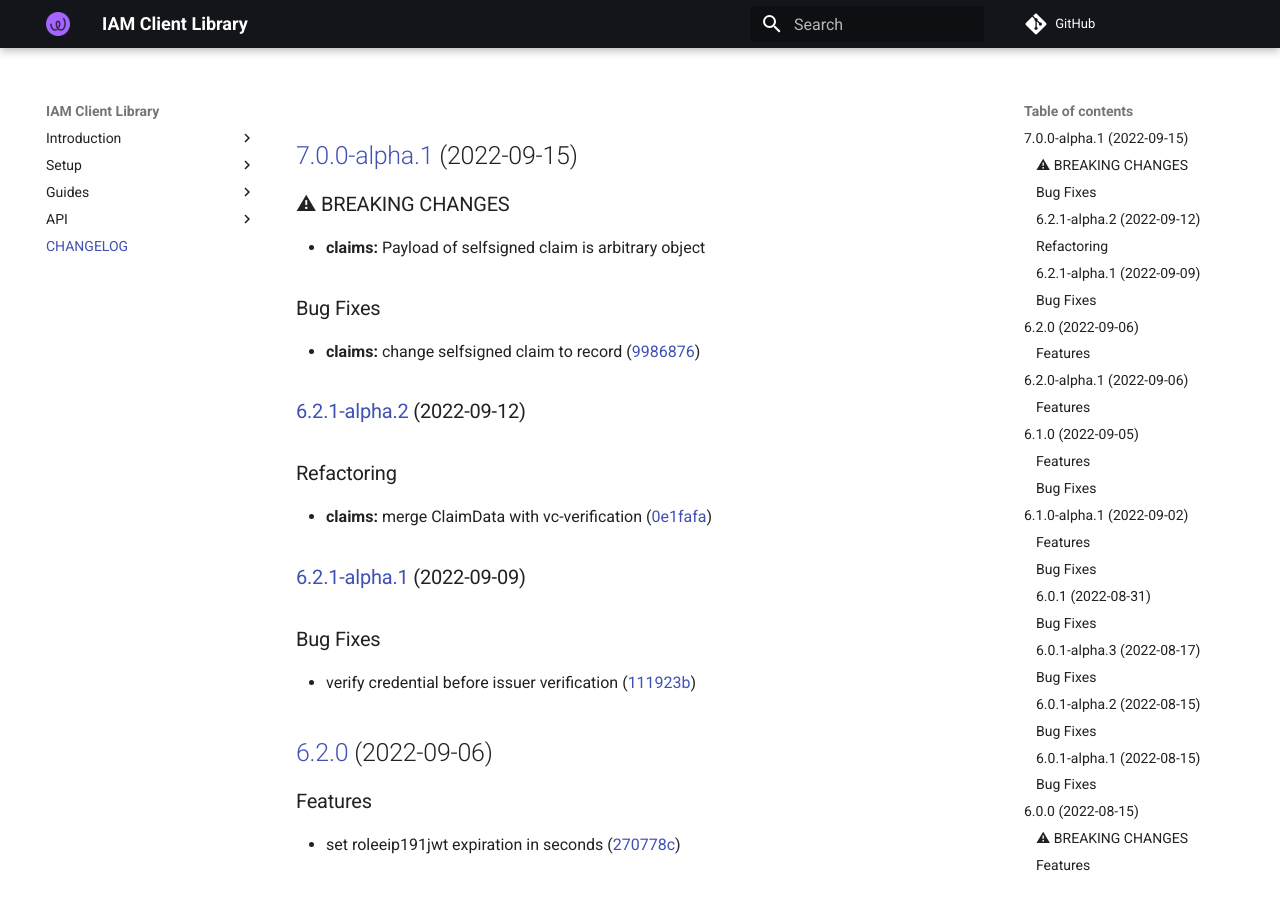
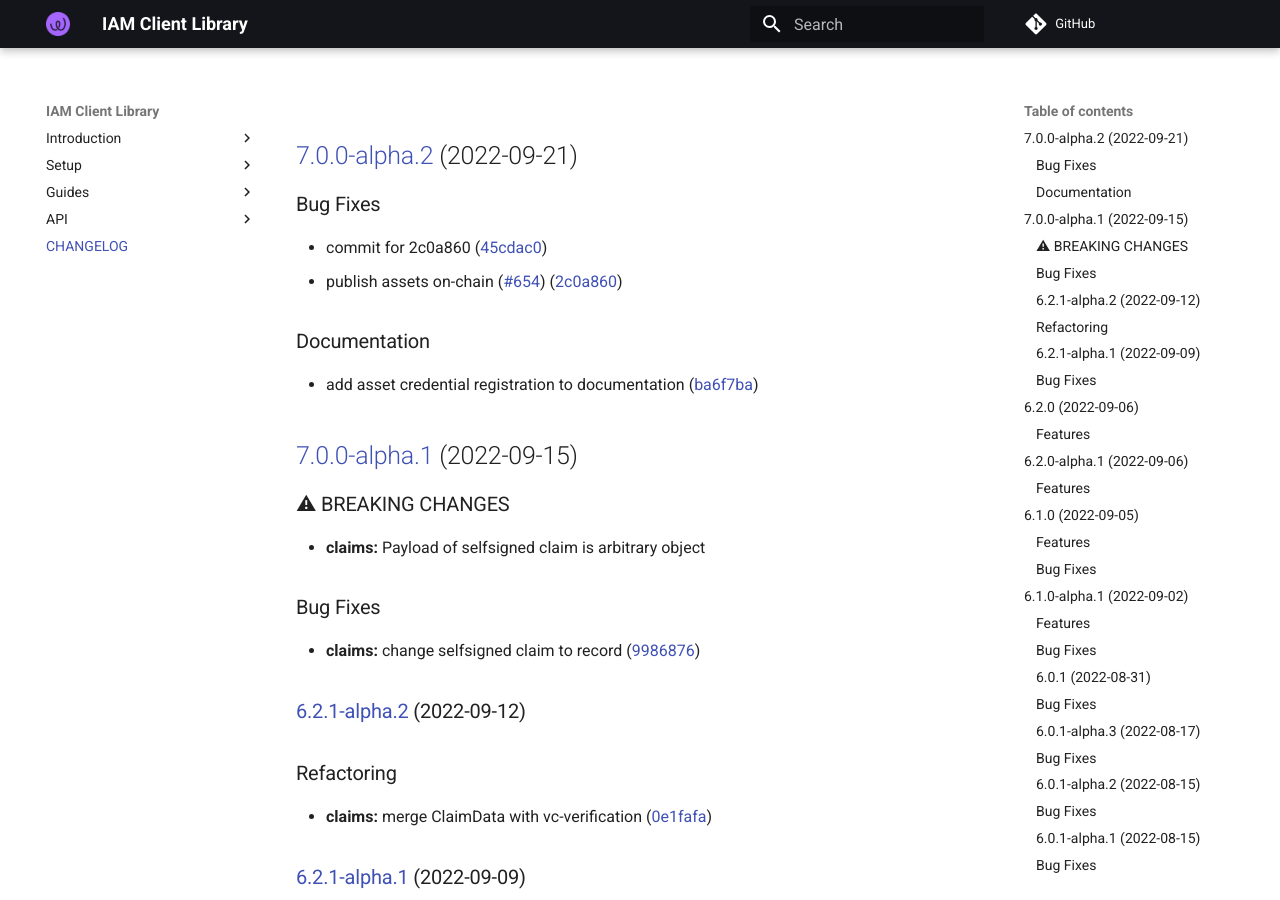
Before and after one commit to energywebfoundation/iam-client-lib, an MkDocs documentation site: the page built from docs/CHANGELOG.md, in a window 1280 px wide and 900 px high. Built offline with MkDocs 1.6.1 and Material for MkDocs 9.7.7, drawn with Linux system fonts in a browser that asks for light colours; comment, search, counter and statistics services are not loaded.

Commit message:
chore(release): 7.0.0-alpha.2 [skip ci]
## [7.0.0-alpha.2](https://github.com/energywebfoundation/iam-client-lib/compare/v7.0.0-alpha.1...v7.0.0-alpha.2) (2022-09-21)

### Bug Fixes

* commit for 2c0a860 ([45cdac0](https://github.com/energywebfoundation/iam-client-lib/commit/45cdac00210c57db15b84b9a05978325d647f6ce))
* publish assets on-chain ([#654](https://github.com/energywebfoundation/iam-client-lib/issues/654)) ([2c0a860](https://github.com/energywebfoundation/iam-client-lib/commit/2c0a860c7e11b9fb833ddbed71e2adf51229987b))

### Documentation

* add asset credential registration to documentation ([ba6f7ba](https://github.com/energywebfoundation/iam-client-lib/commit/ba6f7ba5bf9f8abe7ae0ba20bd227ab43a727ac5))

```diff
--- a/docs/CHANGELOG.md
+++ b/docs/CHANGELOG.md
@@ -1,3 +1,16 @@
+## [7.0.0-alpha.2](https://github.com/energywebfoundation/iam-client-lib/compare/v7.0.0-alpha.1...v7.0.0-alpha.2) (2022-09-21)
+
+
+### Bug Fixes
+
+* commit for 2c0a860 ([45cdac0](https://github.com/energywebfoundation/iam-client-lib/commit/45cdac00210c57db15b84b9a05978325d647f6ce))
+* publish assets on-chain ([#654](https://github.com/energywebfoundation/iam-client-lib/issues/654)) ([2c0a860](https://github.com/energywebfoundation/iam-client-lib/commit/2c0a860c7e11b9fb833ddbed71e2adf51229987b))
+
+
+### Documentation
+
+* add asset credential registration to documentation ([ba6f7ba](https://github.com/energywebfoundation/iam-client-lib/commit/ba6f7ba5bf9f8abe7ae0ba20bd227ab43a727ac5))
+
 ## [7.0.0-alpha.1](https://github.com/energywebfoundation/iam-client-lib/compare/v6.2.1-alpha.2...v7.0.0-alpha.1) (2022-09-15)
 
 
--- a/package.json
+++ b/package.json
@@ -1,6 +1,6 @@
 {
   "name": "iam-client-lib",
-  "version": "7.0.0-alpha.1",
+  "version": "7.0.0-alpha.2",
   "description": "Library for Decentralized Identity and Access Management",
   "main": "dist/index.js",
   "module": "dist/index.esm.js",
```
